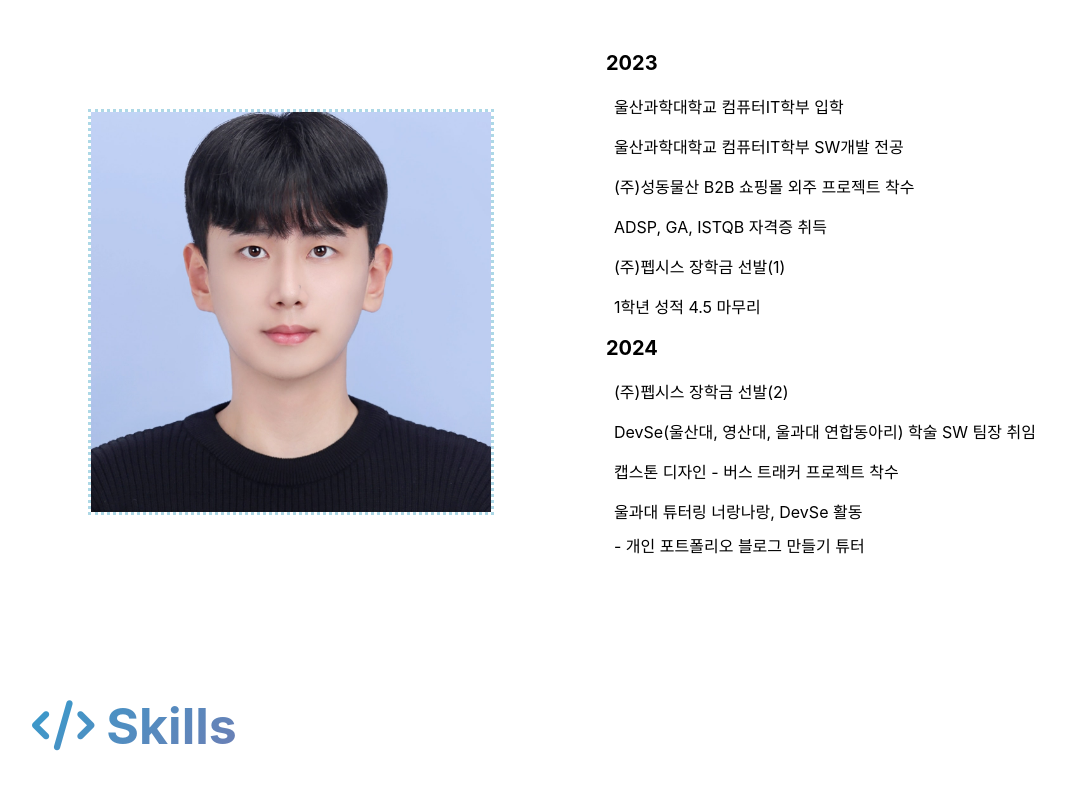
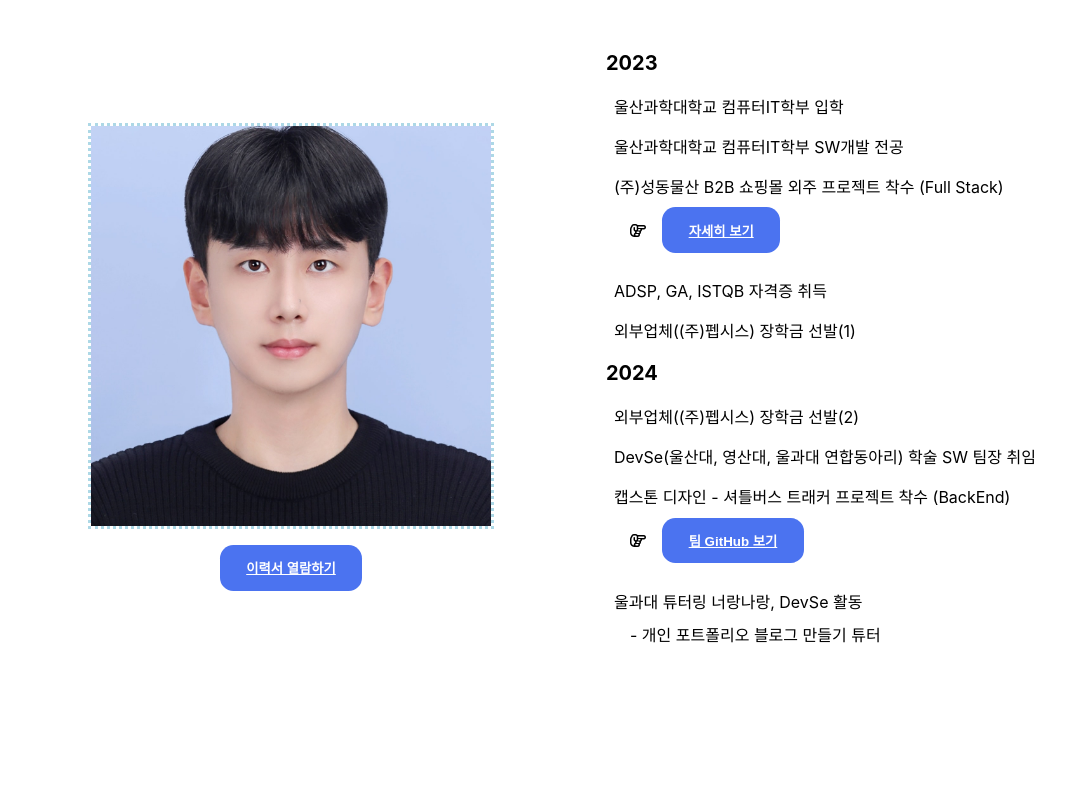
Before and after one commit to taehun2123/blog, a React (Create React App) app: page / in a window 1280 px wide. Shown: the part 940-1728 px from the top of the page, without its empty margins (74-1139 px from the left). Built offline with nearby package versions, Linux system fonts and the light colour scheme; no server answers; the database is empty; the HTML template or start-up script is replaced by a standard one; a web font is replaced by a local one.

Commit message:
Update: Intro - 프로젝트 별 버튼 링크 추가, 이력서보기 버튼 추가

```diff
--- a/src/App.css
+++ b/src/App.css
@@ -159,6 +159,8 @@ footer{
 :root{
   --font-main-color: rgb(75,115,240);
   --font-sub-color: rgb(17, 56, 255);
+  --button-main-color: rgb(75,115,240);
+  --button-hover-color: rgb(108, 141, 240);
   --site-main-color: rgb(171, 199, 251);
   --site-sub-color: rgb(152, 186, 249);
   --background-main-color: rgb(247, 250, 255);
--- a/src/components/Intro.js
+++ b/src/components/Intro.js
@@ -9,20 +9,52 @@ export function Intro() {
         <ul>
           <IntroList>울산과학대학교 컴퓨터IT학부 입학</IntroList>
           <IntroList>울산과학대학교 컴퓨터IT학부 SW개발 전공</IntroList>
-          <IntroList>(주)성동물산 B2B 쇼핑몰 외주 프로젝트 착수</IntroList>
+          <IntroList>
+            (주)성동물산 B2B 쇼핑몰 외주 프로젝트 착수 (Full Stack)
+            <ul>
+              <IntroSubList>
+                <i class="far fa-hand-point-right"></i>
+                <IntroLink
+                  onClick={() =>
+                    window.open(
+                      "https://github.com/DevSe-project/Sungdong-FrontEnd",
+                      "_blank"
+                    )
+                  }
+                >
+                  자세히 보기
+                </IntroLink>
+              </IntroSubList>
+            </ul>
+          </IntroList>
           <IntroList>ADSP, GA, ISTQB 자격증 취득</IntroList>
-          <IntroList>(주)펩시스 장학금 선발(1)</IntroList>
-          <IntroList>1학년 성적 4.5 마무리</IntroList>
+          <IntroList>외부업체((주)펩시스) 장학금 선발(1)</IntroList>
         </ul>
         <IntroTitle>2024</IntroTitle>
         <ul>
-          <IntroList>(주)펩시스 장학금 선발(2)</IntroList>
-          <IntroList>DevSe(울산대, 영산대, 울과대 연합동아리) 학술 SW 팀장 취임</IntroList>
-          <IntroList>캡스톤 디자인 - 버스 트래커 프로젝트 착수</IntroList>
+          <IntroList>외부업체((주)펩시스) 장학금 선발(2)</IntroList>
+          <IntroList>
+            DevSe(울산대, 영산대, 울과대 연합동아리) 학술 SW 팀장 취임
+          </IntroList>
+          <IntroList>
+            캡스톤 디자인 - 셔틀버스 트래커 프로젝트 착수 (BackEnd)
+            <ul>
+              <IntroSubList>
+              <i class="far fa-hand-point-right"></i>{" "}
+                <IntroLink
+                  onClick={() =>
+                    window.open("https://github.com/2024UCapstone", "_blank")
+                  }
+                >
+                  팀 GitHub 보기
+                </IntroLink>
+              </IntroSubList>
+            </ul>
+          </IntroList>
           <IntroList>
             울과대 튜터링 너랑나랑, DevSe 활동
             <ul>
-              <li>- 개인 포트폴리오 블로그 만들기 튜터</li>
+              <IntroSubList>- 개인 포트폴리오 블로그 만들기 튜터</IntroSubList>
             </ul>
           </IntroList>
         </ul>
@@ -37,7 +69,9 @@ export function Intro() {
         aos-easing="ease-in-sine"
         aos-duration="5000"
       >
-        <h1 className="effectFont" style={{marginBottom: '2.5em'}}><i class="fas fa-kiss-wink-heart"></i> Who am I</h1>
+        <h1 className="effectFont" style={{ marginBottom: "2.5em" }}>
+          <i class="fas fa-kiss-wink-heart"></i> Who am I
+        </h1>
       </Banner>
       <Container
         data-aos="fade-down"
@@ -46,7 +80,10 @@ export function Intro() {
         aos-easing="ease-in-sine"
         aos-duration="1000"
       >
-        <ImageWrapper />
+        <LeftSideBox>
+          <ImageWrapper />
+            <IntroLink>이력서 열람하기</IntroLink>
+        </LeftSideBox>
         {dolist()}
       </Container>
     </section>
@@ -73,6 +110,13 @@ const Container = styled.div`
   flex-wrap: wrap;
 `;
 
+const LeftSideBox = styled.div`
+  display: flex;
+  flex-direction: column;
+  justify-content: center;
+  align-items: center;
+  gap: 1em;
+`
 const ImageWrapper = styled.div`
   display: flex;
   alien-items: center;
@@ -86,11 +130,33 @@ const ImageWrapper = styled.div`
   border: 3px dotted lightblue;
 `;
 
-const IntroTitle= styled.li`
+const IntroTitle = styled.li`
   font-size: 20px;
   font-weight: 650;
-`
+`;
 const IntroList = styled.li`
   padding: 0.5em;
   text-wrap: balance;
-`
+`;
+const IntroSubList = styled.li`
+  padding-left: 1em;
+  display: flex;
+  flex-direction: row;
+  justify-content: flex-start;
+  align-items: center;
+  gap: 1em;
+`;
+const IntroLink = styled.button`
+  padding: 1em 2em;
+  background: var(--button-main-color);
+  border-radius: 1em;
+  cursor: pointer;
+  border: none;
+  color: white;
+  font-weight: 750;
+  text-decoration: underline;
+  &:hover{
+    background: var(--button-hover-color);
+    box-shadow: 0px 2px 4px rgba(0, 0, 0, 0.1);
+  }
+`;
--- a/src/components/Sidebar.js
+++ b/src/components/Sidebar.js
@@ -163,8 +163,6 @@ export function Sidebar() {
         <h4>Dev_hun</h4>
       </Profile>
       <Menu>
-        <h3 className="effectFont">Project</h3>
-        <MenuList>{categories.map(renderCategory)}</MenuList>
         <h3 className="effectFont">Resume</h3>
         <MenuList>
           <MenuItem>
@@ -179,6 +177,8 @@ export function Sidebar() {
             </span>
           </MenuItem>
         </MenuList>
+        <h3 className="effectFont">Project-Blog</h3>
+        <MenuList>{categories.map(renderCategory)}</MenuList>
         <h3 className="effectFont">Skill-Blog</h3>
         <MenuList>{skills.map(renderSkill)}</MenuList>
       </Menu>
```
